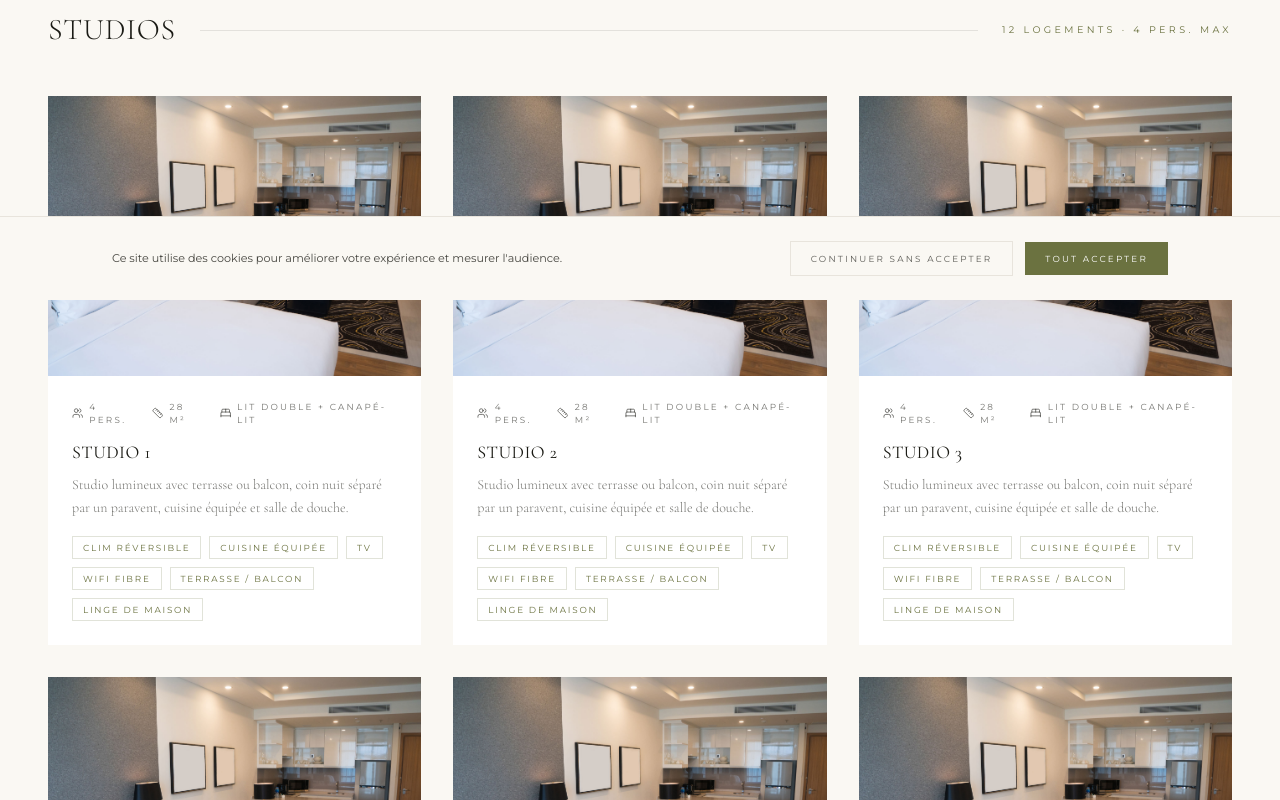
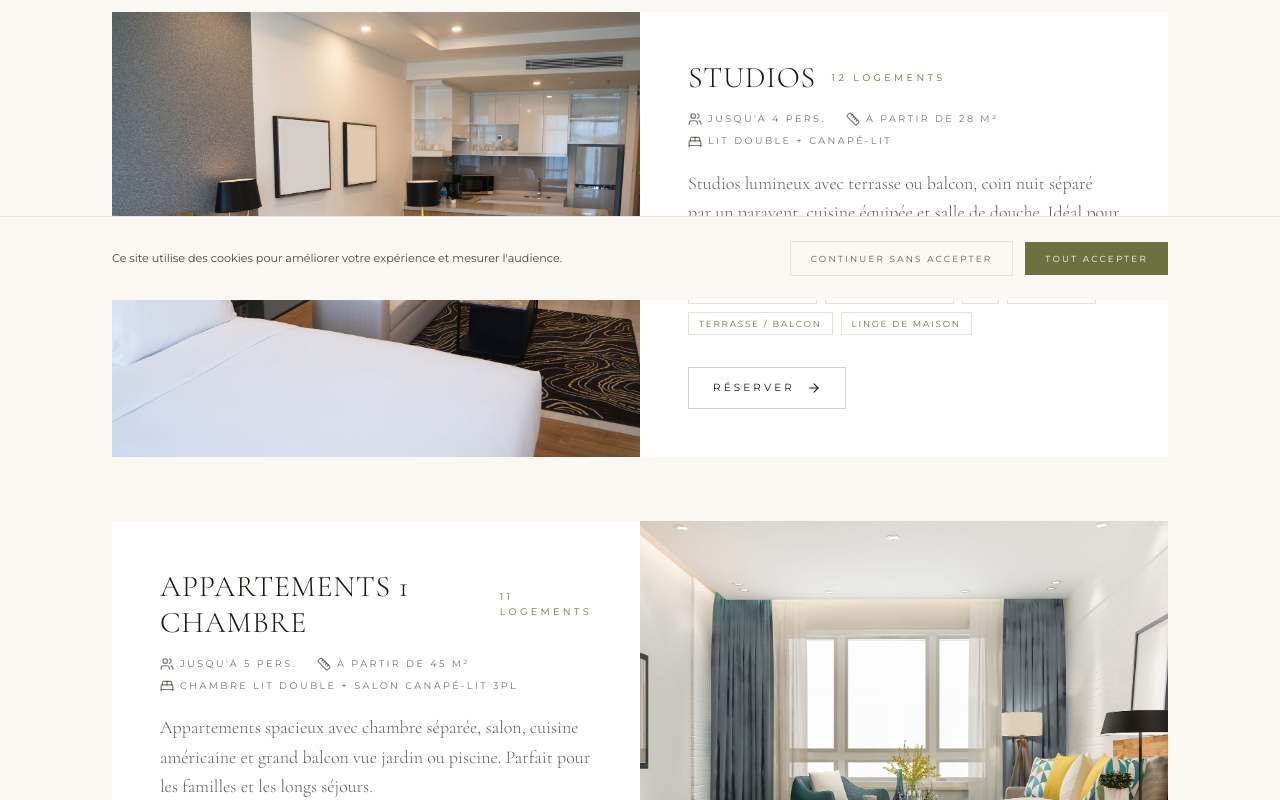
Before and after one commit to cedric-common/le-gabriel, a Next.js app: page /appartements in a window 1280 px wide. Shown: the part 500-1300 px from the top of the page. Built offline with nearby package versions, Linux system fonts and the light colour scheme.

Commit message:
refactor: page appartements en 2 cards horizontales (studios / appartements 1 chambre)

```diff
--- a/app/appartements/page.tsx
+++ b/app/appartements/page.tsx
@@ -2,18 +2,59 @@ import { Header } from '../components/Header'
 import { Footer } from '../components/Footer'
 import { FadeIn } from '../components/FadeIn'
 import Image from 'next/image'
-import { housings } from '@/lib/data'
-import { Users, BedDouble, Ruler } from 'lucide-react'
+import Link from 'next/link'
+import { Users, BedDouble, Ruler, ArrowRight } from 'lucide-react'
 
 export const metadata = {
   title: 'Appartements · Le Gabriel',
-  description: 'Découvrez nos 12 studios et 11 appartements à Solenzara.',
+  description: 'Découvrez nos studios et appartements 1 chambre à Solenzara.',
 }
 
+type Category = {
+  title: string
+  count: string
+  guests: number
+  sizeFrom: number
+  beds: string
+  description: string
+  features: string[]
+  image: string
+}
+
+const categories: Category[] = [
+  {
+    title: 'Studios',
+    count: '12 logements',
+    guests: 4,
+    sizeFrom: 28,
+    beds: 'Lit double + canapé-lit',
+    description:
+      'Studios lumineux avec terrasse ou balcon, coin nuit séparé par un paravent, cuisine équipée et salle de douche. Idéal pour un couple ou une petite famille.',
+    features: ['Clim réversible', 'Cuisine équipée', 'TV', 'Wifi fibre', 'Terrasse / balcon', 'Linge de maison'],
+    image: '/photos/appart-studio.jpg',
+  },
+  {
+    title: 'Appartements 1 chambre',
+    count: '11 logements',
+    guests: 5,
+    sizeFrom: 45,
+    beds: 'Chambre lit double + salon canapé-lit 3pl',
+    description:
+      'Appartements spacieux avec chambre séparée, salon, cuisine américaine et grand balcon vue jardin ou piscine. Parfait pour les familles et les longs séjours.',
+    features: [
+      'Clim réversible',
+      'Cuisine équipée',
+      'TV',
+      'Wifi fibre',
+      'Grand balcon',
+      'Linge de maison',
+      'Espace de travail',
+    ],
+    image: '/photos/appart-T2.jpg',
+  },
+]
+
 export default function AppartementsPage() {
-  const studios = housings.filter((h) => h.type === 'studio')
-  const apts = housings.filter((h) => h.type === 'appartement')
-
   return (
     <>
       <Header />
@@ -41,76 +82,70 @@ export default function AppartementsPage() {
         </section>
 
         <section className="bg-[#FAF8F3] py-20 md:py-28">
-          <div className="max-w-7xl mx-auto px-6 lg:px-12">
-            <div className="flex items-center gap-6 mb-12">
-              <h2 className="text-2xl md:text-3xl font-[family-name:var(--font-cormorant)] font-light text-[#1A1A14] uppercase tracking-wide">
-                Studios
-              </h2>
-              <div className="h-px flex-1 bg-[#1A1A14]/10" />
-              <span className="text-[0.6rem] tracking-[0.35em] uppercase font-[family-name:var(--font-montserrat)] text-[#6B7240]">
-                12 logements · 4 pers. max
-              </span>
-            </div>
-            <div className="grid md:grid-cols-2 lg:grid-cols-3 gap-8">
-              {studios.map((s, i) => (
-                <FadeIn key={s.id} delay={i * 0.05} className="bg-white group">
-                  <div className="relative overflow-hidden aspect-[4/3]">
-                    <Image src={s.image} alt={s.name} fill unoptimized sizes="(max-width: 768px) 100vw, 33vw" className="object-cover transition-transform duration-700 group-hover:scale-105" />
+          <div className="max-w-6xl mx-auto px-6 lg:px-12 space-y-12 md:space-y-16">
+            {categories.map((c, i) => (
+              <FadeIn key={c.title} delay={0.05 * i} className="bg-white group">
+                <div
+                  className={`grid md:grid-cols-2 items-stretch ${
+                    i % 2 === 1 ? 'md:[&>*:first-child]:order-2' : ''
+                  }`}
+                >
+                  <div className="relative overflow-hidden aspect-[4/3] md:aspect-auto md:min-h-[420px]">
+                    <Image
+                      src={c.image}
+                      alt={c.title}
+                      fill
+                      unoptimized
+                      sizes="(max-width: 768px) 100vw, 50vw"
+                      className="object-cover transition-transform duration-700 group-hover:scale-105"
+                    />
                   </div>
-                  <div className="p-6">
-                    <div className="flex items-center gap-4 mb-3 text-[0.55rem] tracking-[0.25em] uppercase font-[family-name:var(--font-montserrat)] text-[#1A1A14]/60">
-                      <span className="flex items-center gap-1.5"><Users className="w-3 h-3" /> {s.guests} pers.</span>
-                      <span className="flex items-center gap-1.5"><Ruler className="w-3 h-3" /> {s.sizeSqm} m²</span>
-                      <span className="flex items-center gap-1.5"><BedDouble className="w-3 h-3" /> {s.beds}</span>
+                  <div className="p-8 md:p-12 flex flex-col justify-center">
+                    <div className="flex items-center gap-4 mb-4">
+                      <h2 className="text-2xl md:text-3xl font-[family-name:var(--font-cormorant)] font-light text-[#1A1A14] uppercase tracking-wide">
+                        {c.title}
+                      </h2>
+                      <span className="text-[0.6rem] tracking-[0.35em] uppercase font-[family-name:var(--font-montserrat)] text-[#6B7240]">
+                        {c.count}
+                      </span>
                     </div>
-                    <h3 className="text-lg font-[family-name:var(--font-cormorant)] text-[#1A1A14] uppercase tracking-wide mb-2">{s.name}</h3>
-                    <p className="text-sm font-[family-name:var(--font-cormorant)] text-[#1A1A14]/60 font-light leading-relaxed mb-4">{s.description}</p>
-                    <div className="flex flex-wrap gap-2">
-                      {s.features.map((f) => (
-                        <span key={f} className="text-[0.55rem] tracking-[0.2em] uppercase font-[family-name:var(--font-montserrat)] text-[#6B7240] border border-[#6B7240]/20 px-2.5 py-1">{f}</span>
+                    <div className="flex flex-wrap items-center gap-x-5 gap-y-2 mb-5 text-[0.6rem] tracking-[0.25em] uppercase font-[family-name:var(--font-montserrat)] text-[#1A1A14]/60">
+                      <span className="flex items-center gap-1.5">
+                        <Users className="w-3.5 h-3.5" /> Jusqu'à {c.guests} pers.
+                      </span>
+                      <span className="flex items-center gap-1.5">
+                        <Ruler className="w-3.5 h-3.5" /> À partir de {c.sizeFrom} m²
+                      </span>
+                      <span className="flex items-center gap-1.5">
+                        <BedDouble className="w-3.5 h-3.5" /> {c.beds}
+                      </span>
+                    </div>
+                    <p className="text-base md:text-lg font-[family-name:var(--font-cormorant)] text-[#1A1A14]/70 font-light leading-relaxed mb-6">
+                      {c.description}
+                    </p>
+                    <div className="flex flex-wrap gap-2 mb-8">
+                      {c.features.map((f) => (
+                        <span
+                          key={f}
+                          className="text-[0.55rem] tracking-[0.2em] uppercase font-[family-name:var(--font-montserrat)] text-[#6B7240] border border-[#6B7240]/20 px-2.5 py-1"
+                        >
+                          {f}
+                        </span>
                       ))}
                     </div>
-                  </div>
-                </FadeIn>
-              ))}
-            </div>
-          </div>
-        </section>
-
-        <section className="bg-white py-20 md:py-28">
-          <div className="max-w-7xl mx-auto px-6 lg:px-12">
-            <div className="flex items-center gap-6 mb-12">
-              <h2 className="text-2xl md:text-3xl font-[family-name:var(--font-cormorant)] font-light text-[#1A1A14] uppercase tracking-wide">
-                Appartements 1 chambre
-              </h2>
-              <div className="h-px flex-1 bg-[#1A1A14]/10" />
-              <span className="text-[0.6rem] tracking-[0.35em] uppercase font-[family-name:var(--font-montserrat)] text-[#6B7240]">
-                11 logements · 5 pers. max
-              </span>
-            </div>
-            <div className="grid md:grid-cols-2 lg:grid-cols-3 gap-8">
-              {apts.map((a, i) => (
-                <FadeIn key={a.id} delay={i * 0.05} className="bg-[#FAF8F3] group">
-                  <div className="relative overflow-hidden aspect-[4/3]">
-                    <Image src={a.image} alt={a.name} fill unoptimized sizes="(max-width: 768px) 100vw, 33vw" className="object-cover transition-transform duration-700 group-hover:scale-105" />
-                  </div>
-                  <div className="p-6">
-                    <div className="flex items-center gap-4 mb-3 text-[0.55rem] tracking-[0.25em] uppercase font-[family-name:var(--font-montserrat)] text-[#1A1A14]/60">
-                      <span className="flex items-center gap-1.5"><Users className="w-3 h-3" /> {a.guests} pers.</span>
-                      <span className="flex items-center gap-1.5"><Ruler className="w-3 h-3" /> {a.sizeSqm} m²</span>
-                      <span className="flex items-center gap-1.5"><BedDouble className="w-3 h-3" /> {a.beds}</span>
-                    </div>
-                    <h3 className="text-lg font-[family-name:var(--font-cormorant)] text-[#1A1A14] uppercase tracking-wide mb-2">{a.name}</h3>
-                    <p className="text-sm font-[family-name:var(--font-cormorant)] text-[#1A1A14]/60 font-light leading-relaxed mb-4">{a.description}</p>
-                    <div className="flex flex-wrap gap-2">
-                      {a.features.map((f) => (
-                        <span key={f} className="text-[0.55rem] tracking-[0.2em] uppercase font-[family-name:var(--font-montserrat)] text-[#6B7240] border border-[#6B7240]/20 px-2.5 py-1">{f}</span>
-                      ))}
+                    <div>
+                      <Link
+                        href="/reserver"
+                        className="inline-flex items-center gap-3 text-[0.65rem] tracking-[0.3em] uppercase font-[family-name:var(--font-montserrat)] text-[#1A1A14] border border-[#1A1A14]/20 px-6 py-3 hover:bg-[#1A1A14] hover:text-[#FAF8F3] transition-colors duration-300"
+                      >
+                        Réserver
+                        <ArrowRight className="w-3.5 h-3.5" />
+                      </Link>
                     </div>
                   </div>
-                </FadeIn>
-              ))}
-            </div>
+                </div>
+              </FadeIn>
+            ))}
           </div>
         </section>
       </main>
```
